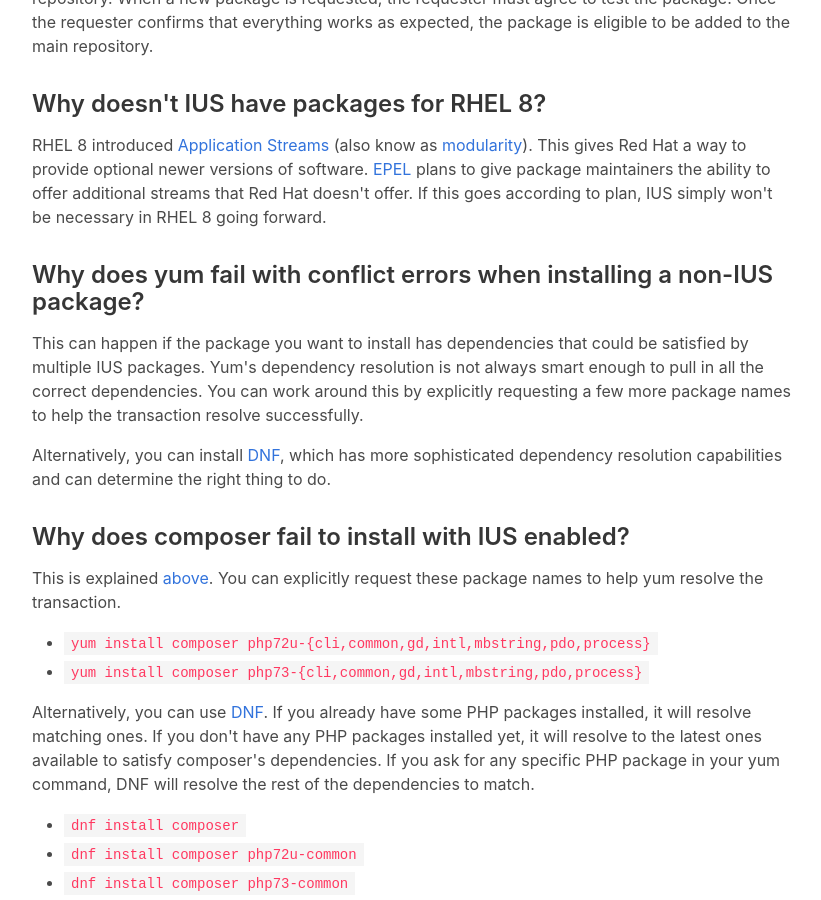
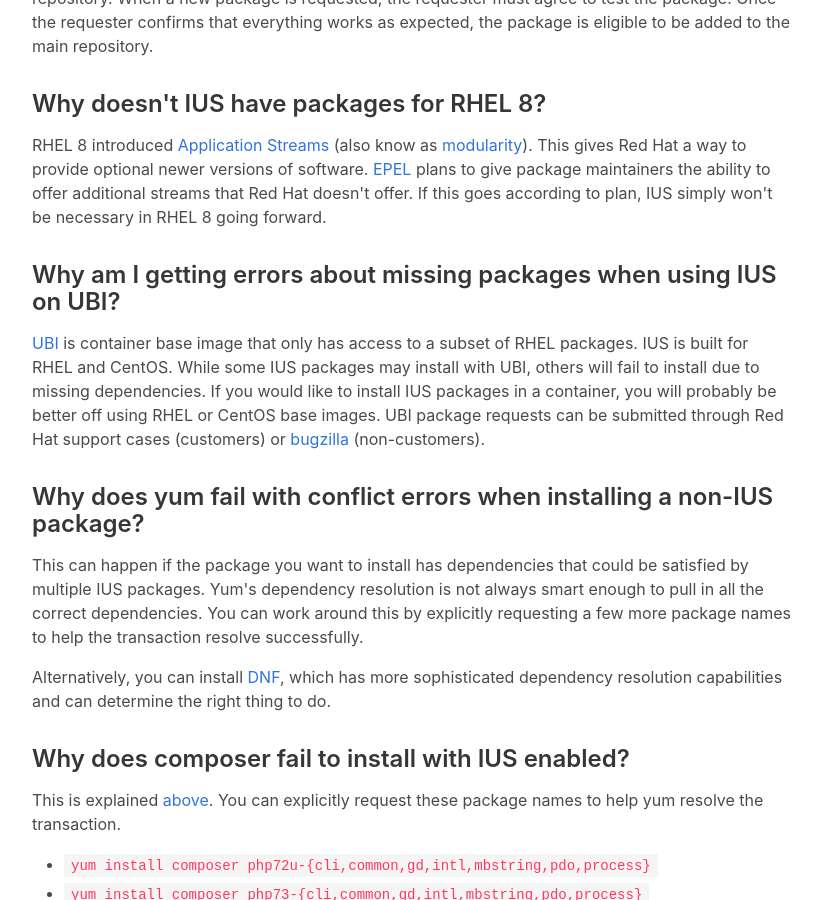
Before and after one commit to iusrepo/iusrepo.github.io, a Jekyll site: the page built from markdown/faq.md, in a window 1280 px wide and 900 px high, scrolled down 1795 px. Shown: the whole window, without its empty margins (228-1049 px from the left). Built offline with Jekyll 4.4.1, drawn with Linux system fonts in a browser that asks for light colours; comment, search, counter and statistics services are not loaded.

Commit message:
Add FAQ about UBI

```diff
--- a/markdown/faq.md
+++ b/markdown/faq.md
@@ -94,6 +94,16 @@ RHEL 8 introduced [Application Streams][appstream] (also know as
 versions of software.  [EPEL][epel] plans to give package maintainers the
 ability to offer additional streams that Red Hat doesn't offer.  If this goes
 according to plan, IUS simply won't be necessary in RHEL 8 going forward.
+
+### Why am I getting errors about missing packages when using IUS on UBI?
+
+[UBI][ubi] is container base image that only has access to a subset of RHEL
+packages.  IUS is built for RHEL and CentOS.  While some IUS packages may
+install with UBI, others will fail to install due to missing dependencies.  If
+you would like to install IUS packages in a container, you will probably be
+better off using RHEL or CentOS base images.  UBI package requests can be
+submitted through Red Hat support cases (customers) or [bugzilla][ubi-request]
+(non-customers).
 
 ### Why does yum fail with conflict errors when installing a non-IUS package?
 
@@ -197,6 +207,8 @@ from the source.
 [modularity]: https://docs.fedoraproject.org/en-US/modularity/
 [testing]: /setup#testing
 [appstream]: https://developers.redhat.com/blog/2018/11/15/rhel8-introducing-appstreams/
+[ubi]: https://developers.redhat.com/products/rhel/ubi/
+[ubi-request]: https://developers.redhat.com/articles/ubi-faq/#support__lifecycle__and_updating
 [dnf]: /usage#dnf
 [yum]: #why-does-yum-fail-with-conflict-errors-when-installing-a-non-ius-package
 [mod-php-rename]: https://bugzilla.redhat.com/show_bug.cgi?id=1290267
```
